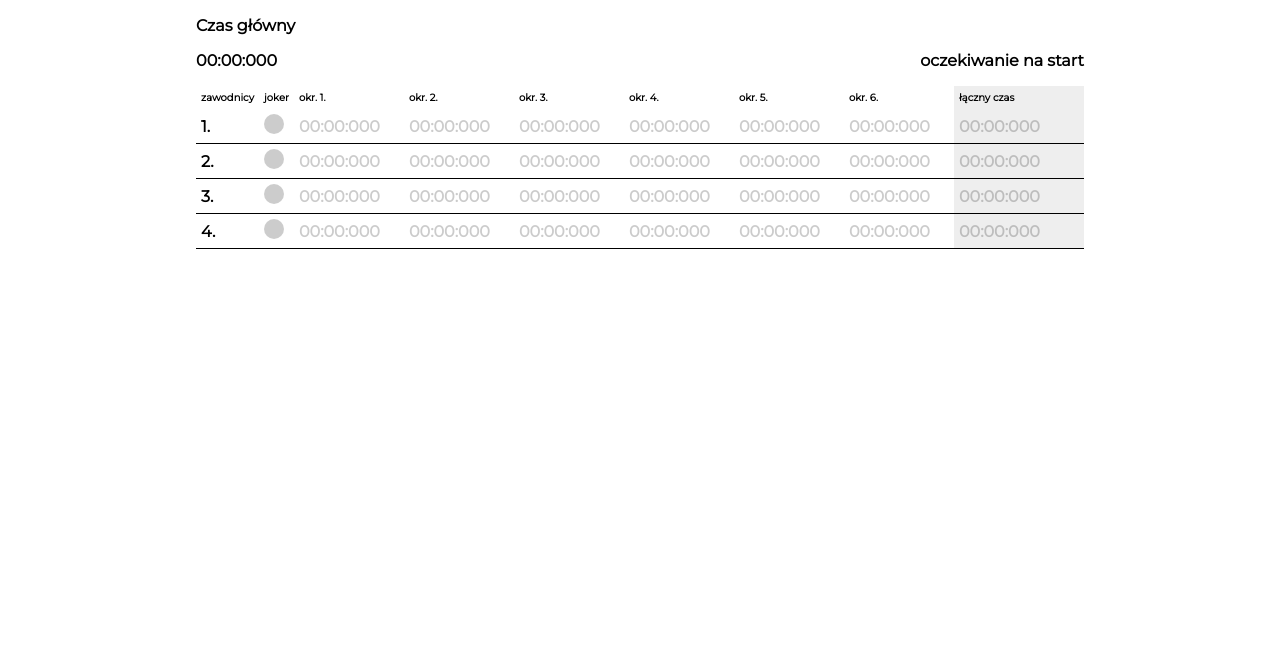
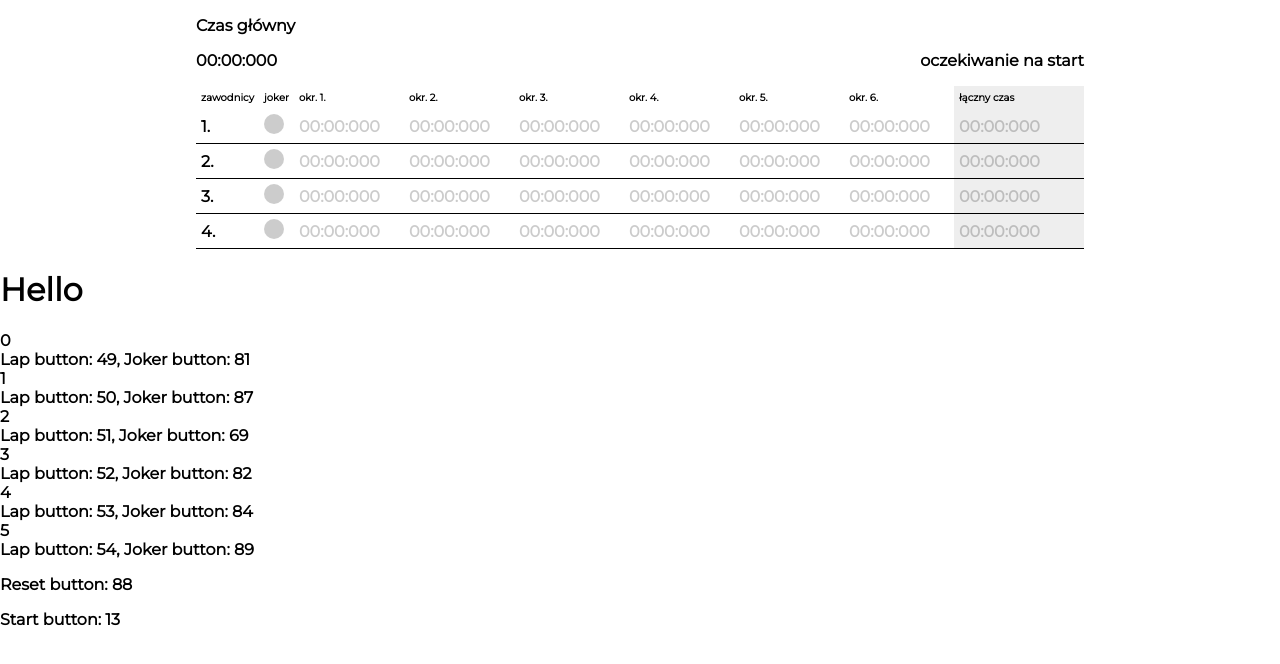
Before and after one commit to jakub-kilinski/stopwatch, a React (Create React App) app: page / in a window 1280 px wide. Shown: the top 664 px of the page. Built offline with nearby package versions, Linux system fonts and the light colour scheme.

Commit message:
Create basic elements for settings configuration.

```diff
--- a/src/App.js
+++ b/src/App.js
@@ -1,13 +1,57 @@
 import React, {Component} from 'react';
 import './App.scss';
 import Stopwatch from './Stopwatch';
+import SettingsPanel from "./SettingsPanel";
 
 class App extends Component {
+    constructor() {
+        super();
+        this.state = {
+            settings: {
+                drivers: [
+                    {
+                        lapButton: 49,
+                        jokerButton: 81
+                    },
+                    {
+                        lapButton: 50,
+                        jokerButton: 87
+                    },
+                    {
+                        lapButton: 51,
+                        jokerButton: 69
+                    },
+                    {
+                        lapButton: 52,
+                        jokerButton: 82
+                    },
+                    {
+                        lapButton: 53,
+                        jokerButton: 84
+                    },
+                    {
+                        lapButton: 54,
+                        jokerButton: 89
+                    },
+                ],
+                resetButton: 88,
+                startButton: 13
+            }
+        }
+    };
+
     render() {
         return (
-            <div className="container">
-                <Stopwatch/>
-            </div>
+            <>
+                <div className="container">
+                    <Stopwatch
+                        settings={this.state.settings}
+                    />
+                </div>
+                <SettingsPanel
+                    settings={this.state.settings}
+                />
+            </>
         );
     }
 }
--- /dev/null
+++ b/src/SettingsPanel.js
@@ -0,0 +1,29 @@
+import React, {Component} from "react";
+
+class SettingsPanel extends Component {
+    renderEditButton = (driver, index) => {
+
+    };
+    renderDriversSettings(){
+        return (
+            <div>
+                <p>{this.props.settings.drivers.map(function(driver, index){
+                    return (<span key={index}>{index}<br/>Lap button: {driver.lapButton}, Joker button: {driver.jokerButton}<br/></span>);
+                })}</p>
+                <p>Reset button: {this.props.settings.resetButton}</p>
+                <p>Start button: {this.props.settings.startButton}</p>
+            </div>
+        );
+    }
+
+    render(){
+        return (
+            <div>
+                <h1>Hello</h1>
+                {this.renderDriversSettings()}
+            </div>
+        );
+    }
+}
+
+export default SettingsPanel;
--- a/src/Stopwatch.js
+++ b/src/Stopwatch.js
@@ -1,5 +1,6 @@
 import React, {Component} from "react";
 import Driver from './Driver';
+
 
 class Stopwatch extends Component {
     config = {
@@ -20,8 +21,8 @@ class Stopwatch extends Component {
         start: 13
     };
 
-    constructor() {
-        super();
+    constructor(props) {
+        super(props);
         this.state = {
             drivers: this.initializeDriversAndTimeTable(),
             finish: false,
@@ -31,7 +32,8 @@ class Stopwatch extends Component {
             min: 0,
             sec: 0,
             ms: 0,
-            bestTime: 0
+            bestTime: 0,
+            settings: props.settings
         }
     }
 
@@ -119,6 +121,7 @@ class Stopwatch extends Component {
     };
     recognizeKey = (event) => {
         let keyCode = event.keyCode;
+        console.log(this.state.settings);
         if (keyCode === this.KEYS.start && !this.state.finish) {
             this.runTimer();
         } else if (keyCode === this.KEYS.x) {
```
